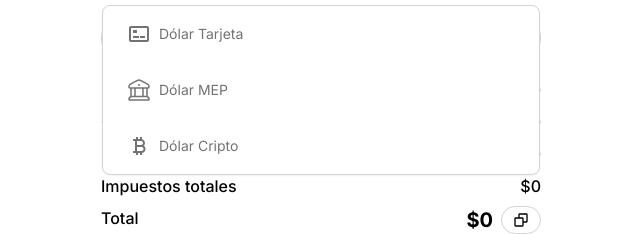
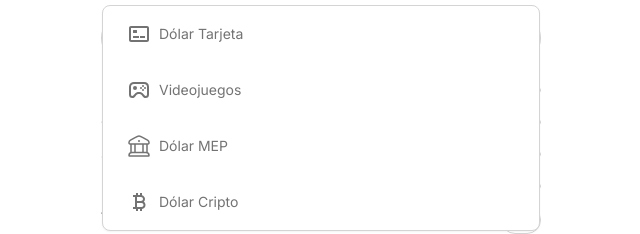
Before and after one commit to juanigarciadev/impuestAR, a Next.js app: page / in a window 1280 px wide. Both pictures are taken after a click on the element "Dólar Tarjeta". Shown: the part 178-412 px from the top of the page, without its empty margins (319-959 px from the left). Built offline with nearby package versions, Linux system fonts and the light colour scheme; no server answers.

Commit message:
Se agrega una opción de 'Videojuegos' debido a los cambios impositivos en compra de videojuegos

```diff
--- a/src/components/Calculator.tsx
+++ b/src/components/Calculator.tsx
@@ -5,6 +5,7 @@ import CriptoIcon from "@/icons/CriptoIcon";
 import BankIcon from "@/icons/BankIcon";
 import ChevronDown from "@/icons/ChevronDown";
 import CopyButton from "./CopyButton";
+import JoystickIcon from "@/icons/JoystickIcon";
 
 export default function Calculator() {
 
@@ -48,7 +49,7 @@ export default function Calculator() {
     }, [value, precioDolar, divisaSeleccionada])
 
     const ganancias = useMemo(() => {
-        return divisaSeleccionada === 'Dólar Cripto' || divisaSeleccionada === 'Dólar MEP' ? 0 : Math.round(value * precioDolar * 0.30)
+        return divisaSeleccionada === 'Dólar Cripto' || divisaSeleccionada === 'Dólar MEP' || divisaSeleccionada === 'Videojuegos' ? 0 : Math.round(value * precioDolar * 0.30)
     }, [value, precioDolar, divisaSeleccionada])
 
     const impuestosTotales = useMemo(() => Math.round(iva + ganancias), [iva, ganancias])
@@ -89,6 +90,10 @@ export default function Calculator() {
                     <div className="inline-flex gap-2 items-center w-full hover:bg-neutral-100 py-4 px-6 select-none dark:hover:bg-neutral-800" onClick={() => updateCurrency('Dólar Tarjeta', precioDolarInicial)}>
                         <CardIcon />
                         <span className="text-sm text-neutral-500">Dólar Tarjeta</span>
+                    </div>
+                    <div className="inline-flex gap-2 items-center w-full hover:bg-neutral-100 py-4 px-6 select-none dark:hover:bg-neutral-800" onClick={() => updateCurrency('Videojuegos', precioDolarInicial)}>
+                        <JoystickIcon />
+                        <span className="text-sm text-neutral-500">Videojuegos</span>
                     </div>
                     <div className="inline-flex gap-2 items-center w-full hover:bg-neutral-100 py-4 px-6 select-none dark:hover:bg-neutral-800" onClick={() => updateCurrency('Dólar MEP', precioDolarCripto)}>
                         <BankIcon />
--- /dev/null
+++ b/src/icons/JoystickIcon.tsx
@@ -0,0 +1,5 @@
+export default function JoystickIcon() {
+    return(
+        <svg xmlns="http://www.w3.org/2000/svg" width="24" height="24" viewBox="0 0 24 24" style={{fill: "#737373"}}><path d="M22 8.65A5 5 0 0 0 17 4H7a5 5 0 0 0-5 4.74A2 2 0 0 0 2 9v7.5A3.48 3.48 0 0 0 5.5 20c1.43 0 2.32-1.06 3.19-2.09.32-.37.65-.76 1-1.1a4.81 4.81 0 0 1 1.54-.75 6.61 6.61 0 0 1 1.54 0 4.81 4.81 0 0 1 1.54.75c.35.34.68.73 1 1.1.87 1 1.76 2.09 3.19 2.09a3.48 3.48 0 0 0 3.5-3.5V9a2.09 2.09 0 0 0 0-.26zm-2 7.85a1.5 1.5 0 0 1-1.5 1.5c-.5 0-1-.64-1.66-1.38-.34-.39-.72-.85-1.15-1.26a6.68 6.68 0 0 0-2.46-1.25 6.93 6.93 0 0 0-2.46 0 6.68 6.68 0 0 0-2.46 1.25c-.43.41-.81.87-1.15 1.26C6.54 17.36 6 18 5.5 18A1.5 1.5 0 0 1 4 16.5V9a.77.77 0 0 0 0-.15A3 3 0 0 1 7 6h10a3 3 0 0 1 3 2.72v.12A.86.86 0 0 0 20 9z"></path><circle cx="16" cy="12" r="1"></circle><circle cx="18" cy="10" r="1"></circle><circle cx="16" cy="8" r="1"></circle><circle cx="14" cy="10" r="1"></circle><circle cx="8" cy="10" r="2"></circle></svg>
+    )
+}
```
